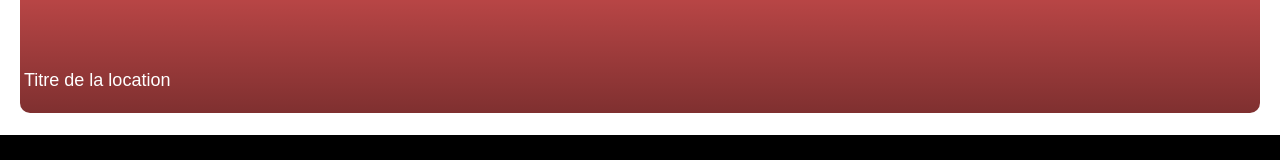
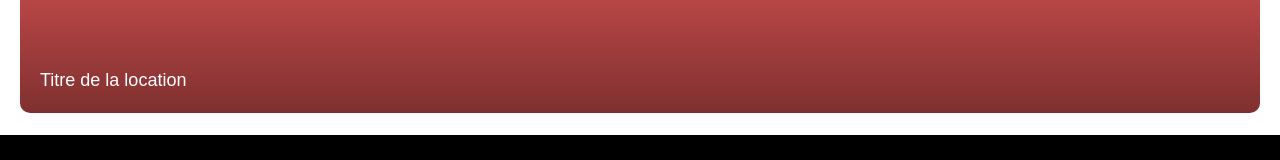
Before and after one commit to JoanaSimaozinho/Projet7-Kasa-Joana-Simaozinho, a React (Create React App) app: page / in a window 1280 px wide. Shown: the part 340-500 px from the top of the page. Built offline with nearby package versions, Linux system fonts and the light colour scheme.

Commit message:
Ajout des cards dans la Home page

```diff
--- a/src/components/Cards/Cards.css
+++ b/src/components/Cards/Cards.css
@@ -24,11 +24,12 @@ figcaption {
 }
 
 .figcaption {
-  width: 30%;
+  width: 35%;
 }
 
 .HomeParagraphCards {
   font-size: 18px;
   font-weight: 500;
   color: white;
+  margin-left: 16px;
 }
```
